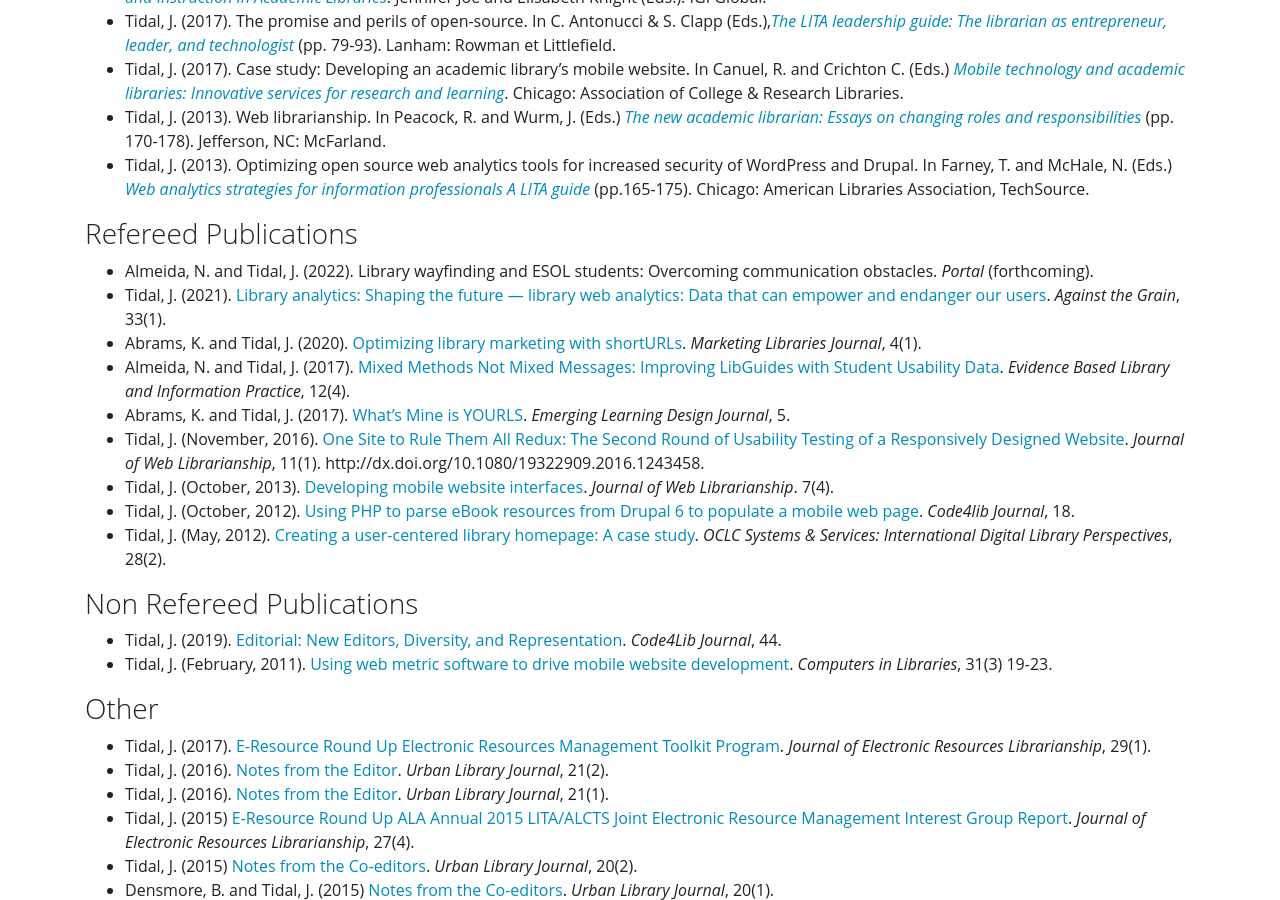
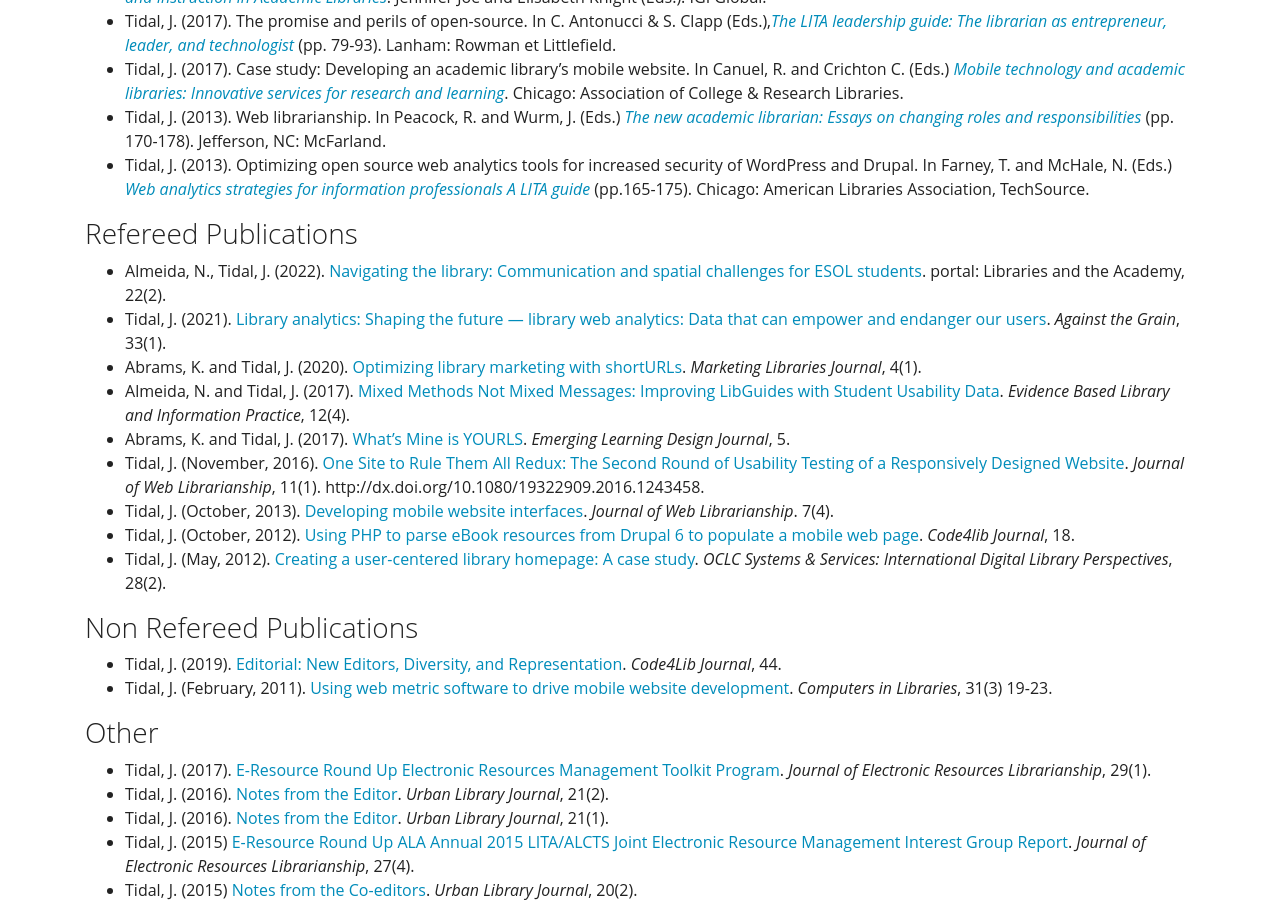
Before and after one commit to KentuckyFriedTofu/kentuckyfriedtofu.github.io.bak2, a Jekyll site: the page built from cv.md, in a window 1280 px wide and 900 px high, scrolled down 2202 px. Built offline with Jekyll 4.4.1, drawn with Linux system fonts in a browser that asks for light colours.

Commit message:
Update cv.md

```diff
--- a/cv.md
+++ b/cv.md
@@ -86,7 +86,7 @@ View my [Google Scholar Profile](https://scholar.google.com/citations?user=mAq-F
 
 ### Refereed Publications
 
-* Almeida, N. and Tidal, J. (2022).  Library wayfinding and ESOL students: Overcoming communication obstacles. *Portal* (forthcoming).<br>
+* Almeida, N., Tidal, J. (2022). [Navigating the library: Communication and spatial challenges for ESOL students](https://preprint.press.jhu.edu/portal/sites/ajm/files/almeida.pdf). portal: Libraries and the Academy, 22(2).
 * Tidal, J. (2021). [Library analytics: Shaping the future — library web analytics: Data that can empower and endanger our users](https://www.charleston-hub.com/2021/04/library-analytics-shaping-the-future-library-web-analytics-data-that-can-empower-and-endanger-our-users/). *Against the Grain*, 33(1).
 * Abrams, K. and Tidal, J. (2020). [Optimizing library marketing with shortURLs](http://journal.marketinglibraries.org/april2020/05_MLJv4i1_Feature_Abrams_Tidal.pdf). *Marketing Libraries Journal*, 4(1).<br>
 * Almeida, N. and Tidal, J. (2017). [Mixed Methods Not Mixed Messages: Improving LibGuides with Student Usability Data](https://journals.library.ualberta.ca/eblip/index.php/EBLIP/article/view/29305/21467). *Evidence Based Library and Information Practice*, 12(4).<br>
```
